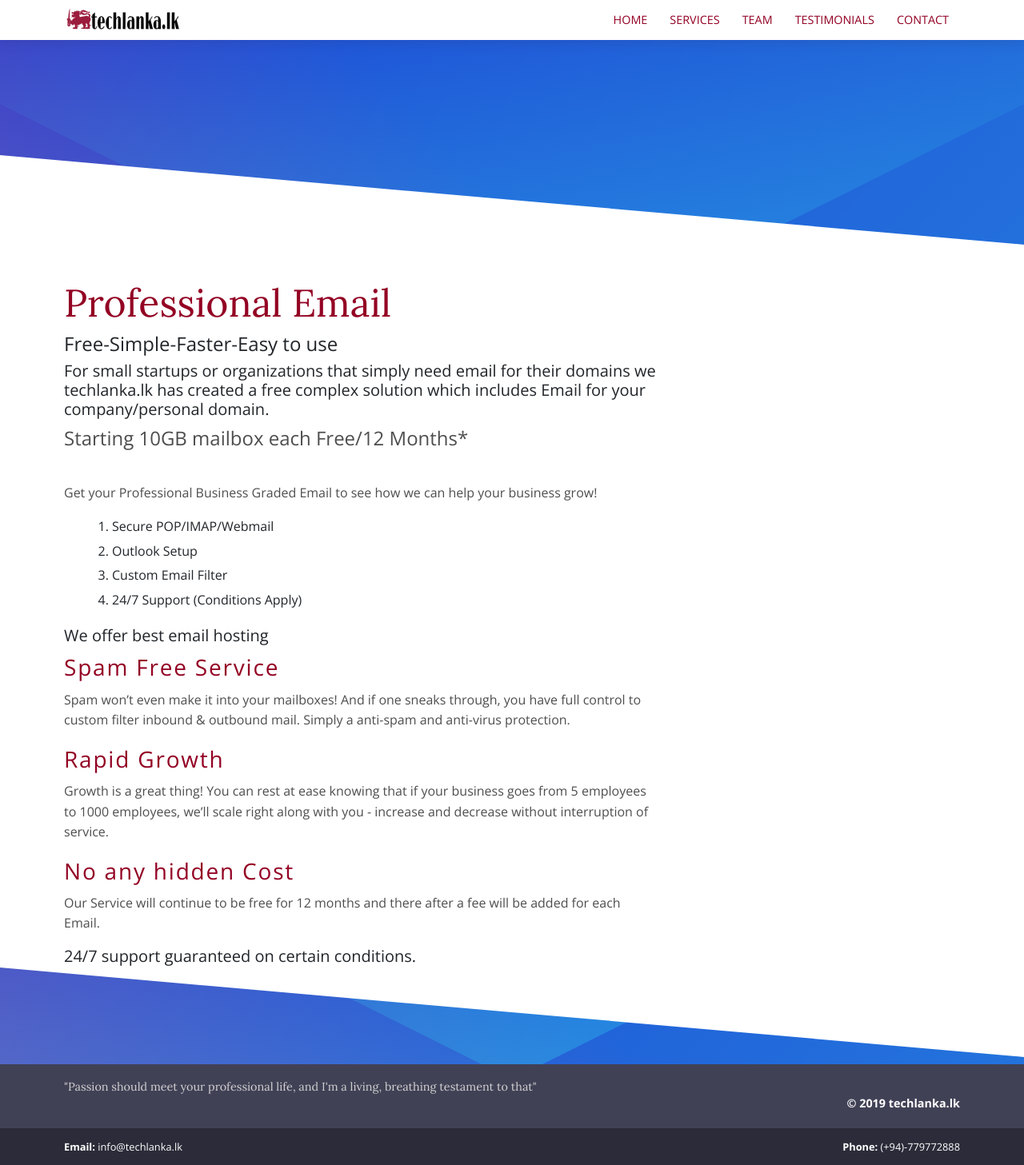
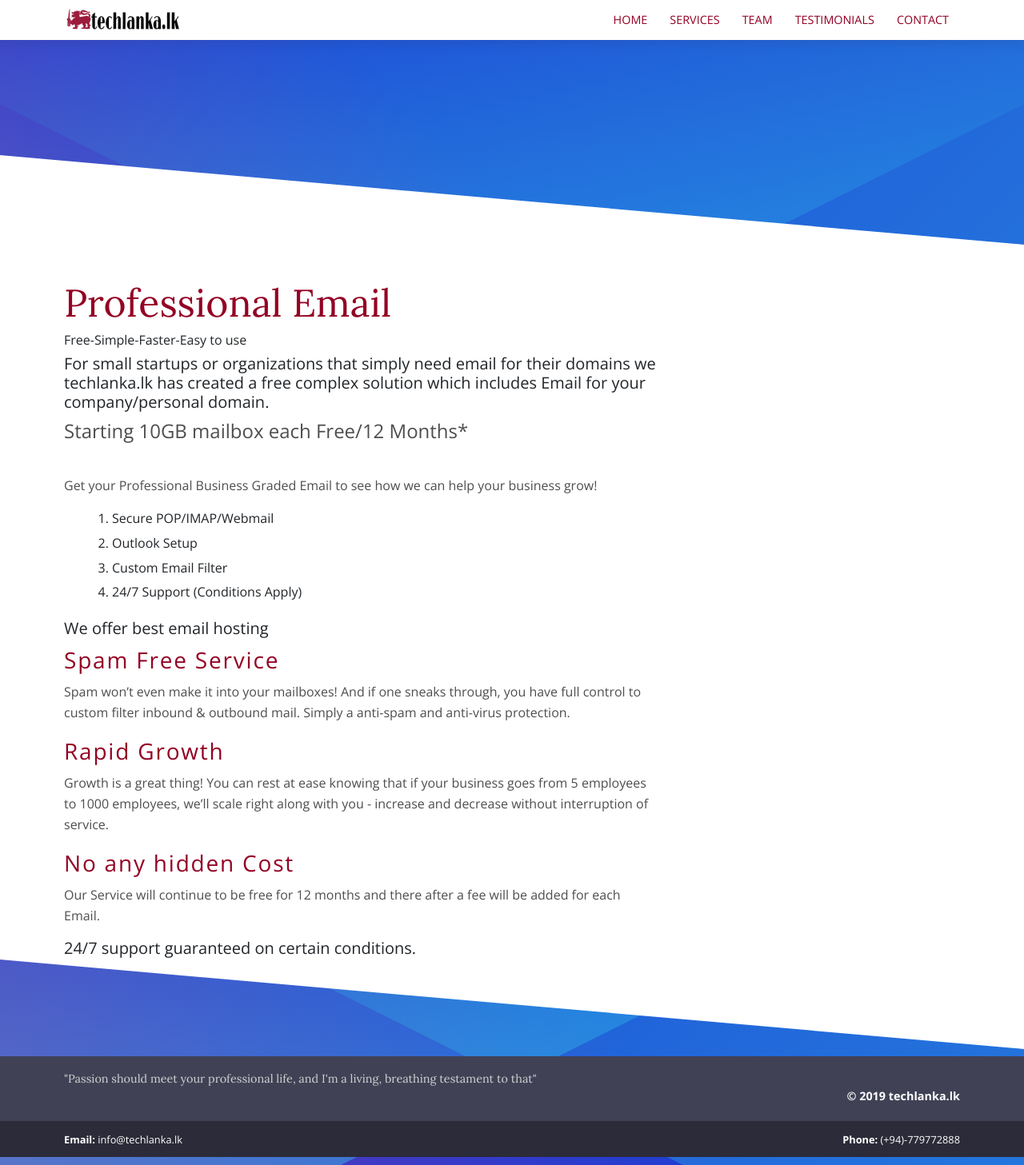
Before and after one commit to techlanka/business, a Jekyll site: the page built from _services/free-business-email.md, in a window 1280 px wide. Shown: the whole page at 80% size. Built offline with Jekyll 4.4.1, drawn with Linux system fonts in a browser that asks for light colours.

```diff
--- a/_services/free-business-email.md
+++ b/_services/free-business-email.md
@@ -3,7 +3,7 @@ title: 'Professional Email'
 image: '/services/default.png'
 ---
 
-#### Free-Simple-Faster-Easy to use
+###### Free-Simple-Faster-Easy to use
 
 ##### For small startups or organizations that simply need email for their domains we techlanka.lk has created a free complex solution which includes Email for your company/personal domain.
 
```
